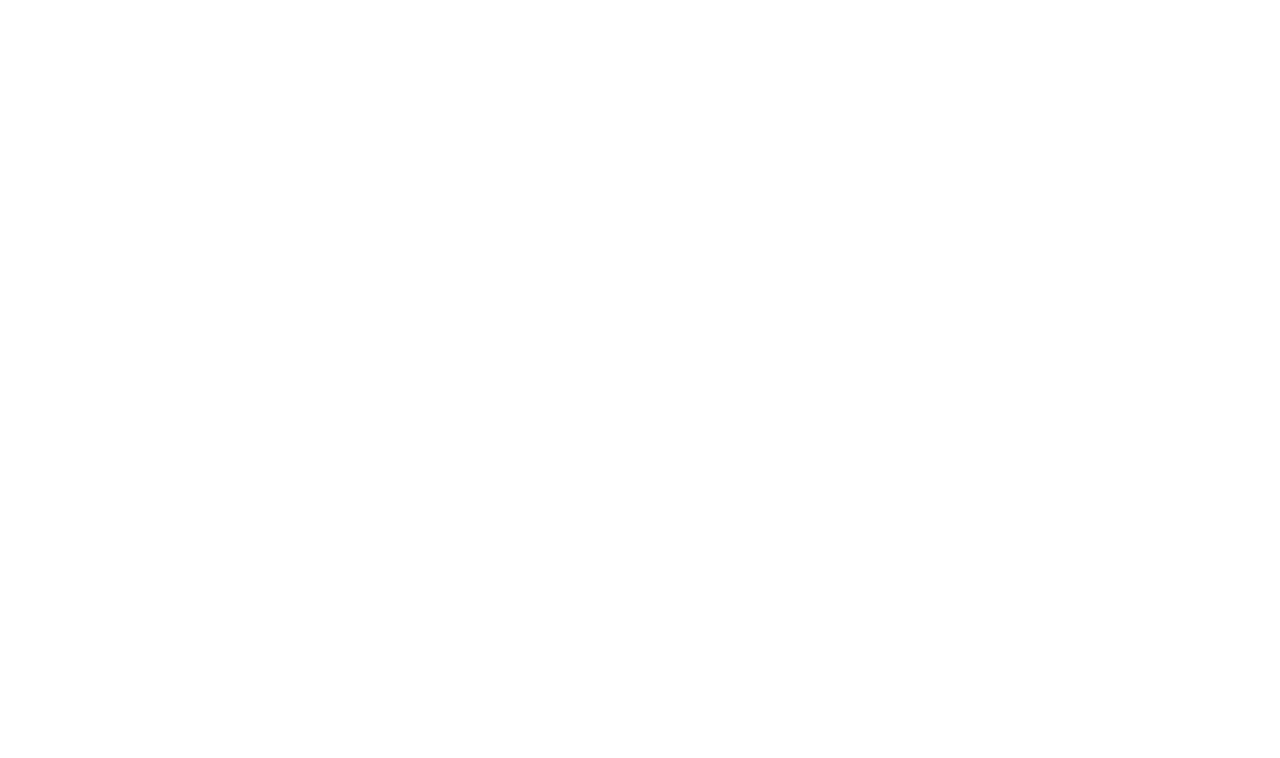
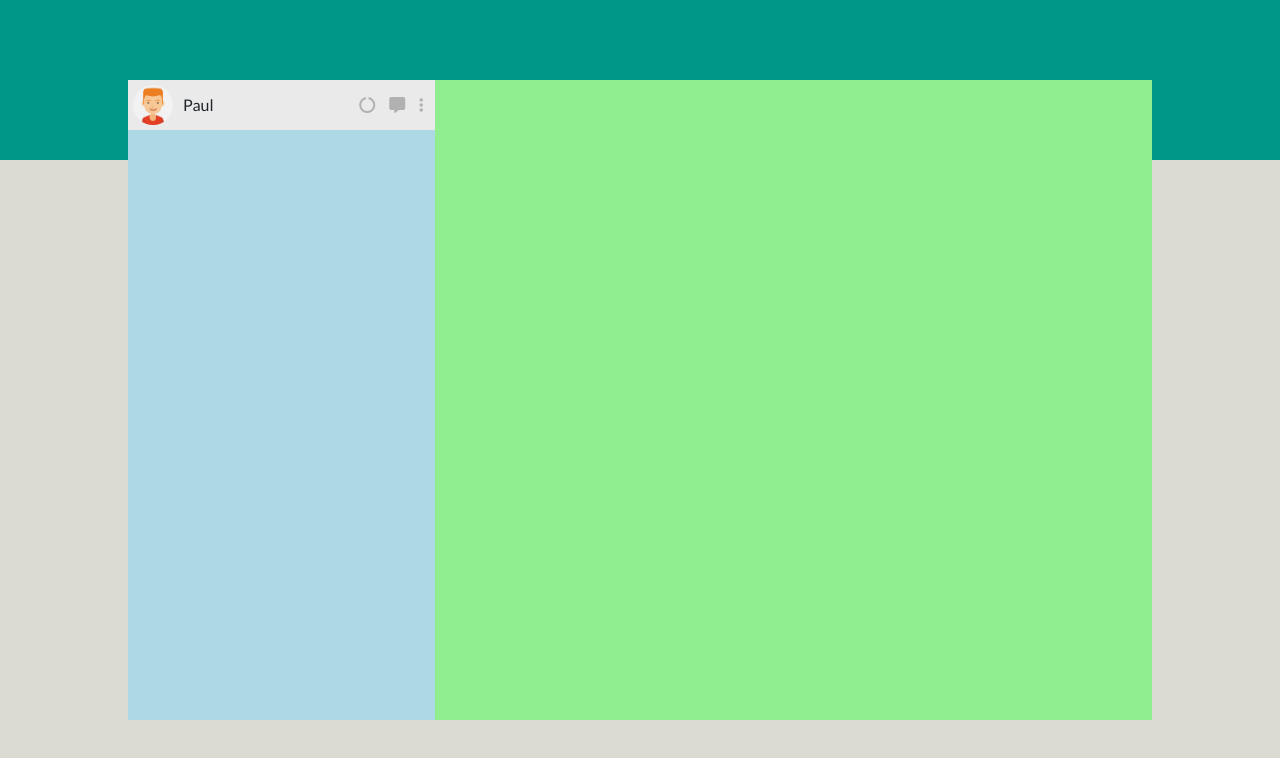
Before and after one commit to mihaipaulorban/vue-boolzapp, a plain HTML site: page milestone1/index.html in a window 1280 px wide. Drawn offline with nearby package versions, Linux system fonts and the light colour scheme.

Commit message:
feat: container diviso in due e profio user

```diff
--- a/milestone1/index.html
+++ b/milestone1/index.html
@@ -4,6 +4,14 @@
     <meta charset="UTF-8" />
     <meta name="viewport" content="width=device-width, initial-scale=1.0" />
     <title>Boolzapp</title>
+
+    <!-- GOOGLE FONT LATO -->
+    <link rel="preconnect" href="https://fonts.googleapis.com" />
+    <link rel="preconnect" href="https://fonts.gstatic.com" crossorigin />
+    <link
+      href="https://fonts.googleapis.com/css2?family=Lato:ital,wght@0,100;0,300;0,400;0,700;0,900;1,100;1,300;1,400;1,700;1,900&display=swap"
+      rel="stylesheet"
+    />
 
     <!-- BOOTSTRAP -->
     <link
@@ -26,6 +34,32 @@
     <link rel="stylesheet" href="style.css" />
   </head>
   <body>
+    <!-- container principale con implementazione vue js -->
+    <div class="main-container" id="app">
+      <!-- container contatti -->
+      <div class="app-container contact-container">
+        <header class="user-container">
+          <div class="user-info">
+            <div class="profile-pic rounded-5">
+              <img src="img/avatar_1.jpg" class="avatar" alt="User Avatar" />
+            </div>
+            <div>Paul</div>
+          </div>
+          <div class="icons-container">
+            <i class="fa-solid fa-circle-notch"></i>
+            <i class="fa-solid fa-message"></i>
+            <i class="fa-solid fa-ellipsis-vertical"></i>
+          </div>
+        </header>
+      </div>
+      <!-- /container contatti -->
+
+      <!-- container chat -->
+      <div class="app-container chat-container"></div>
+      <!-- /container chat -->
+    </div>
+    <!-- /container principale con implementazione vue js -->
+
     <!-- VUE JS -->
     <script src="https://unpkg.com/vue@3/dist/vue.global.js"></script>
 
--- a/milestone1/script.js
+++ b/milestone1/script.js
@@ -10,7 +10,7 @@ const myApp = createApp({
     contacts: [
       {
         name: "Michele",
-        avatar: "./img/avatar_1.png",
+        avatar: "./img/avatar_1.jpg",
         visible: true,
         messages: [
           {
@@ -32,7 +32,7 @@ const myApp = createApp({
       },
       {
         name: "Fabio",
-        avatar: "./img/avatar_2.png",
+        avatar: "./img/avatar_2.jpg",
         visible: true,
         messages: [
           {
@@ -54,7 +54,7 @@ const myApp = createApp({
       },
       {
         name: "Samuele",
-        avatar: "./img/avatar_3.png",
+        avatar: "./img/avatar_3.jpg",
         visible: true,
         messages: [
           {
@@ -76,7 +76,7 @@ const myApp = createApp({
       },
       {
         name: "Alessandro B.",
-        avatar: "./img/avatar_4.png",
+        avatar: "./img/avatar_4.jpg",
         visible: true,
         messages: [
           {
@@ -93,7 +93,7 @@ const myApp = createApp({
       },
       {
         name: "Alessandro L.",
-        avatar: "./img/avatar_5.png",
+        avatar: "./img/avatar_5.jpg",
         visible: true,
         messages: [
           {
@@ -110,7 +110,7 @@ const myApp = createApp({
       },
       {
         name: "Claudia",
-        avatar: "./img/avatar_6.png",
+        avatar: "./img/avatar_6.jpg",
         visible: true,
         messages: [
           {
@@ -132,7 +132,7 @@ const myApp = createApp({
       },
       {
         name: "Federico",
-        avatar: "./img/avatar_7.png",
+        avatar: "./img/avatar_7.jpg",
         visible: true,
         messages: [
           {
@@ -149,7 +149,7 @@ const myApp = createApp({
       },
       {
         name: "Davide",
-        avatar: "./img/avatar_8.png",
+        avatar: "./img/avatar_8.jpg",
         visible: true,
         messages: [
           {
--- a/milestone1/style.css
+++ b/milestone1/style.css
@@ -0,0 +1,76 @@
+* {
+  margin: 0;
+  padding: 0;
+  box-sizing: border-box;
+}
+
+body {
+  margin: 0;
+  padding: 0;
+  height: 100vh;
+  background-image: linear-gradient(to bottom, #009788 20%, #dbdbd1 20%);
+  background-size: 100% 100%;
+  background-attachment: fixed;
+  font-family: "Lato", sans-serif;
+  display: flex;
+  justify-content: center;
+  align-items: center;
+}
+
+/* Container app principale */
+
+.main-container {
+  width: 80%;
+  height: 80%;
+  display: flex;
+  justify-content: center;
+  align-items: center;
+}
+
+.app-container {
+  height: 100%;
+}
+
+.contact-container {
+  width: 30%;
+  background-color: lightblue;
+}
+
+.chat-container {
+  width: 70%;
+  background-color: lightgreen;
+}
+
+/* Sezione contatti */
+
+.user-container {
+  display: flex;
+  justify-content: space-between;
+  align-items: center;
+  padding: 5px;
+  height: 50px;
+  background-color: #eaeaea;
+}
+
+.profile-pic {
+  width: 40px;
+  height: 40px;
+  overflow: hidden;
+  margin-right: 10px;
+}
+.avatar {
+  width: 100%;
+  height: auto;
+}
+
+.user-info {
+  display: flex;
+  align-items: center;
+  justify-content: center;
+  height: 100%;
+}
+
+.icons-container .fa-solid {
+  color: #b1b1b1;
+  margin: 0 7px;
+}
```
Also changed, not shown: milestone1/img/avatar_1.jpg (added), milestone1/img/avatar_2.jpg (added), milestone1/img/avatar_3.jpg (added), milestone1/img/avatar_4.jpg (added), milestone1/img/avatar_5.jpg (added), milestone1/img/avatar_6.jpg (added), milestone1/img/avatar_7.jpg (added), milestone1/img/avatar_8.jpg (added), milestone1/img/avatar_io.jpg (added), milestone1/img/mine.jpg (added), 1 other file.
